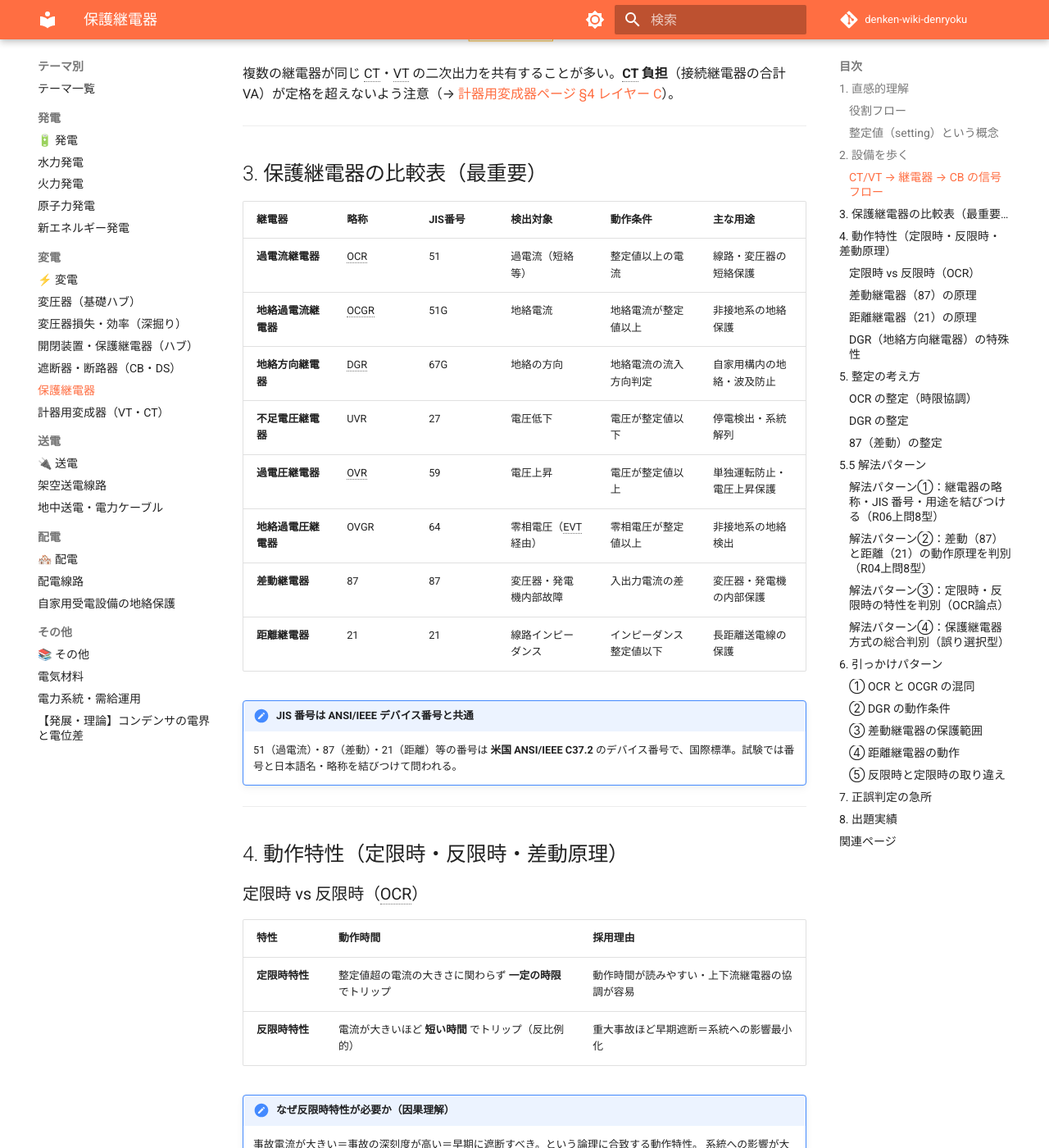
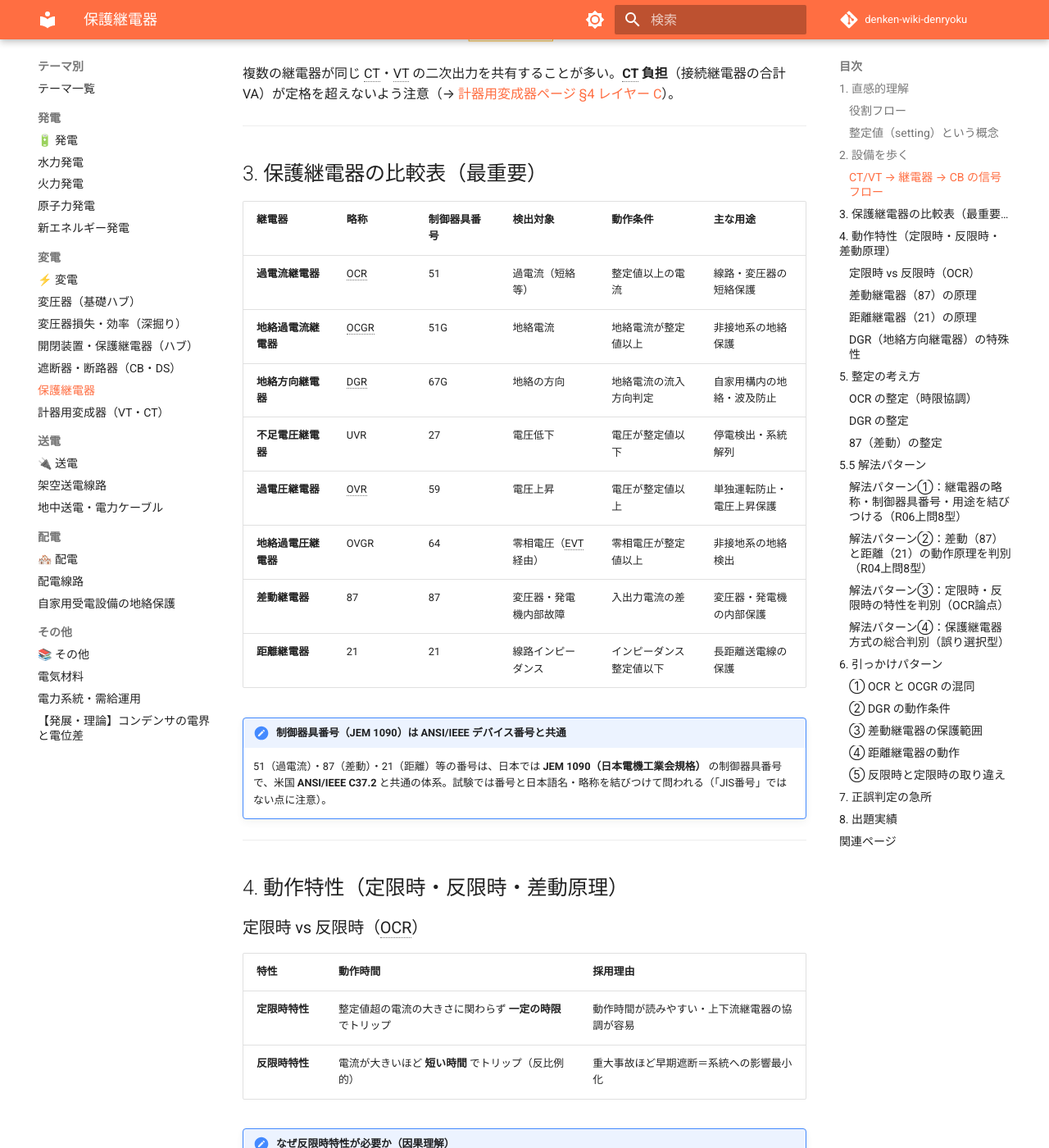
Before and after one commit to kfurufuru/denken-wiki-denryoku, an MkDocs documentation site: the page built from docs/themes/hogo-keiden.md, in a window 1280 px wide and 1400 px high, scrolled down 2008 px. Shown: the whole window at 82% size. Built offline with MkDocs 1.6.1 and Material for MkDocs 9.7.7, drawn with Linux system fonts in a browser that asks for light colours; comment, search, counter and statistics services are not loaded; some of the changed text lies outside the part shown.

```diff
--- a/docs/themes/hogo-keiden.md
+++ b/docs/themes/hogo-keiden.md
@@ -9,7 +9,7 @@ related_themes: [遮断器・断路器, 計器用変成器, 開閉装置・保
 !!! success "🎯 このページで得点できる問題"
     本ページを通読すると、過去問で次の論点に答えられるようになる：
 
-    - **主要継電器の略称・JIS 番号・用途**：OCR(51) / OCGR(51G) / DGR(67G) / UVR(27) / OVR(59) / 87 / 21
+    - **主要継電器の略称・制御器具番号・用途**：OCR(51) / OCGR(51G) / DGR(67G) / UVR(27) / OVR(59) / 87 / 21
     - **動作特性**：**定限時**（時間一定）と **反限時**（電流大→動作早い）の違いと採用理由
     - **差動継電器（87）の原理**：入力電流と出力電流の差で内部故障を検出
     - **DGR の特殊性**：電流の **大きさ** だけでなく **方向（位相）** も判定
@@ -84,7 +84,7 @@ graph TD
 
 ## 3. 保護継電器の比較表（最重要） {#comparison}
 
-| 継電器 | 略称 | JIS番号 | 検出対象 | 動作条件 | 主な用途 |
+| 継電器 | 略称 | 制御器具番号 | 検出対象 | 動作条件 | 主な用途 |
 |-------|------|---------|---------|---------|---------|
 | **過電流継電器** | OCR | 51 | 過電流（短絡等） | 整定値以上の電流 | 線路・変圧器の短絡保護 |
 | **地絡過電流継電器** | OCGR | 51G | 地絡電流 | 地絡電流が整定値以上 | 非接地系の地絡保護 |
@@ -95,8 +95,8 @@ graph TD
 | **差動継電器** | 87 | 87 | 変圧器・発電機内部故障 | 入出力電流の差 | 変圧器・発電機の内部保護 |
 | **距離継電器** | 21 | 21 | 線路インピーダンス | インピーダンス整定値以下 | 長距離送電線の保護 |
 
-!!! note "JIS 番号は ANSI/IEEE デバイス番号と共通"
-    51（過電流）・87（差動）・21（距離）等の番号は **米国 ANSI/IEEE C37.2** のデバイス番号で、国際標準。試験では番号と日本語名・略称を結びつけて問われる。
+!!! note "制御器具番号（JEM 1090）は ANSI/IEEE デバイス番号と共通"
+    51（過電流）・87（差動）・21（距離）等の番号は、日本では **JEM 1090（日本電機工業会規格）** の制御器具番号で、米国 **ANSI/IEEE C37.2** と共通の体系。試験では番号と日本語名・略称を結びつけて問われる（「JIS番号」ではない点に注意）。
 
 ---
 
@@ -178,13 +178,13 @@ DGR の入力は ZCT（零相電流）＋EVT（零相電圧）のセット（→
 
 ## 5.5 解法パターン {#patterns}
 
-### 解法パターン①：継電器の略称・JIS 番号・用途を結びつける（R06上問8型）
+### 解法パターン①：継電器の略称・制御器具番号・用途を結びつける（R06上問8型）
 
-**典型問題**：「次の保護継電器の名称と JIS 番号の組合せのうち、誤っているものを選べ」
+**典型問題**：「次の保護継電器の名称と 制御器具番号の組合せのうち、誤っているものを選べ」
 
 **判別マトリクス**
 
-| 略称 | JIS番号 | 検出対象 | 引っかけ筆頭 |
+| 略称 | 制御器具番号 | 検出対象 | 引っかけ筆頭 |
 |---|---|---|---|
 | **OCR** | **51** | 過電流（短絡） | 「OCR は地絡保護」→ 誤（地絡は OCGR / DGR） |
 | **OCGR** | **51G** | 地絡電流の大きさのみ | 「OCGR は方向判定する」→ 誤（方向判定は DGR） |
@@ -194,7 +194,7 @@ DGR の入力は ZCT（零相電流）＋EVT（零相電圧）のセット（→
 | **87** | **87** | 変圧器・発電機内部故障 | 「87 は外部短絡でも動作」→ 誤 |
 | **21** | **21** | 線路インピーダンス | 「21 は物理距離で動作」→ 誤（V/I のインピーダンス） |
 
-→ JIS 番号は ANSI/IEEE C37.2 と共通。**51（過電流）・87（差動）・21（距離）** の 3 つは暗記必須。
+→ 制御器具番号は ANSI/IEEE C37.2 と共通。**51（過電流）・87（差動）・21（距離）** の 3 つは暗記必須。
 
 ### 解法パターン②：差動（87）と距離（21）の動作原理を判別（R04上問8型）
 
@@ -289,7 +289,7 @@ DGR の入力は ZCT（零相電流）＋EVT（零相電圧）のセット（→
 | 「UVR は電圧が整定値以下になったとき動作する」 | **正** | 不足電圧継電器（27） |
 | 「OVR は電圧が整定値以上になったとき動作する」 | **正** | 過電圧継電器（59） |
 | 「定限時特性は電流が大きいほど早く動作する」 | **誤** | 定限時は **一定時間**。反限時の説明と混同 |
-| 「JIS 番号 87 は差動継電器である」 | **正** | ANSI/IEEE C37.2 と共通の番号体系 |
+| 「制御器具番号 87 は差動継電器である」 | **正** | ANSI/IEEE C37.2 と共通の番号体系 |
 | 「DGR の入力には ZCT と EVT を用いる」 | **正** | 零相電流と零相電圧の両方で方向判定 |
 | 「OCR は時限協調により上流より下流を早く動作させる」 | **正** | 下流先動作・上流バックアップが時限協調の原則 |
 
```
Also changed, not shown: docs/themes/henatsuki-loss.md (+1 -1 lines), docs/themes/henatsuki.md (+2 -2 lines), docs/themes/keiki-hensei.md (+1 -1 lines), docs/themes/shadanki.md (+3 -3 lines).
